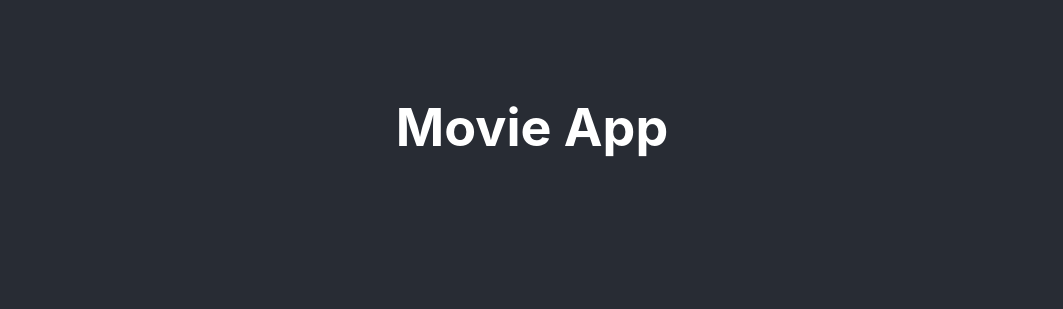
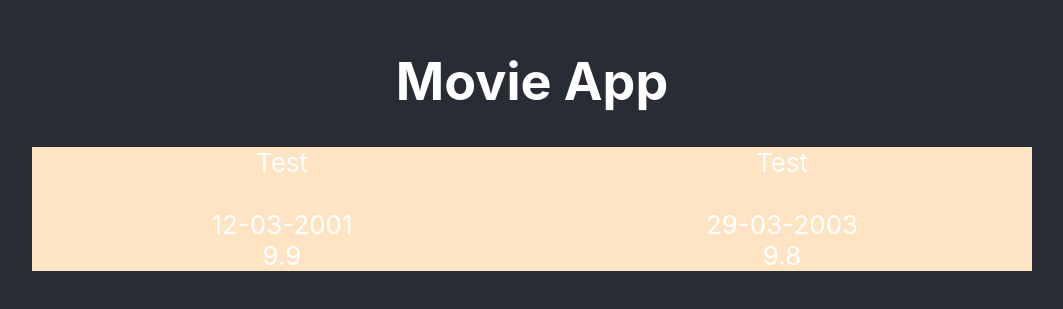
Before and after one commit to deril1709/MovieApp, a React (Create React App) app: page / in a window 1280 px wide. Shown: the part 257-566 px from the top of the page, without its empty margins (108-1171 px from the left). Built offline with nearby package versions, Linux system fonts and the light colour scheme.

Commit message:
add container

```diff
--- a/src/App.css
+++ b/src/App.css
@@ -17,3 +17,16 @@
 .App-link {
   color: #61dafb;
 }
+
+.Movie-container {
+  width: 100%;
+  display: flex;
+  justify-content: center;
+  align-items: center;
+}
+
+
+.Movie-wrapper {
+  width: 500px;
+  background-color: bisque;
+}
--- a/src/App.js
+++ b/src/App.js
@@ -7,10 +7,16 @@ function App() {
       <h1>Movie App</h1>
     <div className="Movie-container">
       <div className="Movie-wrapper">
-        <div className="Movie-title"></div>
+        <div className="Movie-title">Test</div>
         <img src="" alt="" className="Movie-img" />
-        <div className="Movie-date"></div>
-        <div className="Movie-rate"></div>
+        <div className="Movie-date">12-03-2001</div>
+        <div className="Movie-rate">9.9</div>
+      </div>
+      <div className="Movie-wrapper">
+        <div className="Movie-title">Test</div>
+        <img src="" alt="" className="Movie-img" />
+        <div className="Movie-date">29-03-2003</div>
+        <div className="Movie-rate">9.8</div>
       </div>
     </div>
     </header>
```
